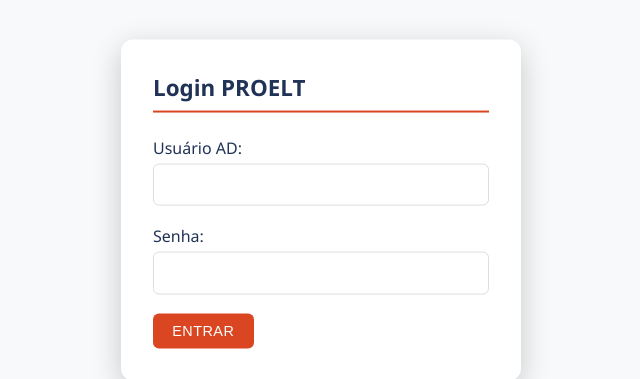
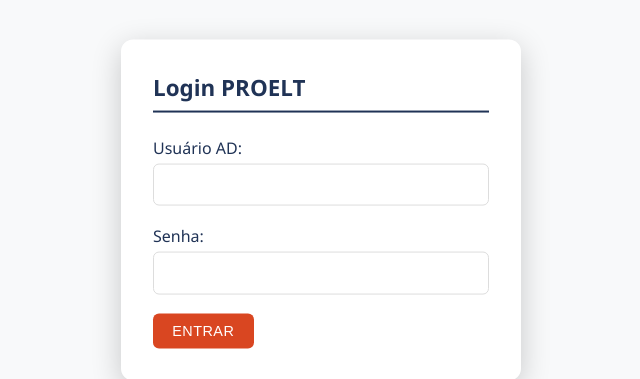
Before and after one commit to fabiovdasilva/reserva-reuniao, a PHP site: page /login.php in a window 1280 px wide. Shown: the part 190-569 px from the top of the page, without its empty margins (319-959 px from the left). Run offline with PHP 8.4, Linux system fonts and the light colour scheme.

Commit message:
color for reservation details

```diff
--- a/css/estilos.css
+++ b/css/estilos.css
@@ -206,7 +206,7 @@ body {
     margin-bottom: 1.5rem !important;
     color: var(--primary) !important;
     font-size: 1.4rem !important;
-    border-bottom: 2px solid var(--secondary) !important;
+    border-bottom: 2px solid var(--primary) !important;
     padding-bottom: 0.5rem !important;
 }
 .form-group {
```
